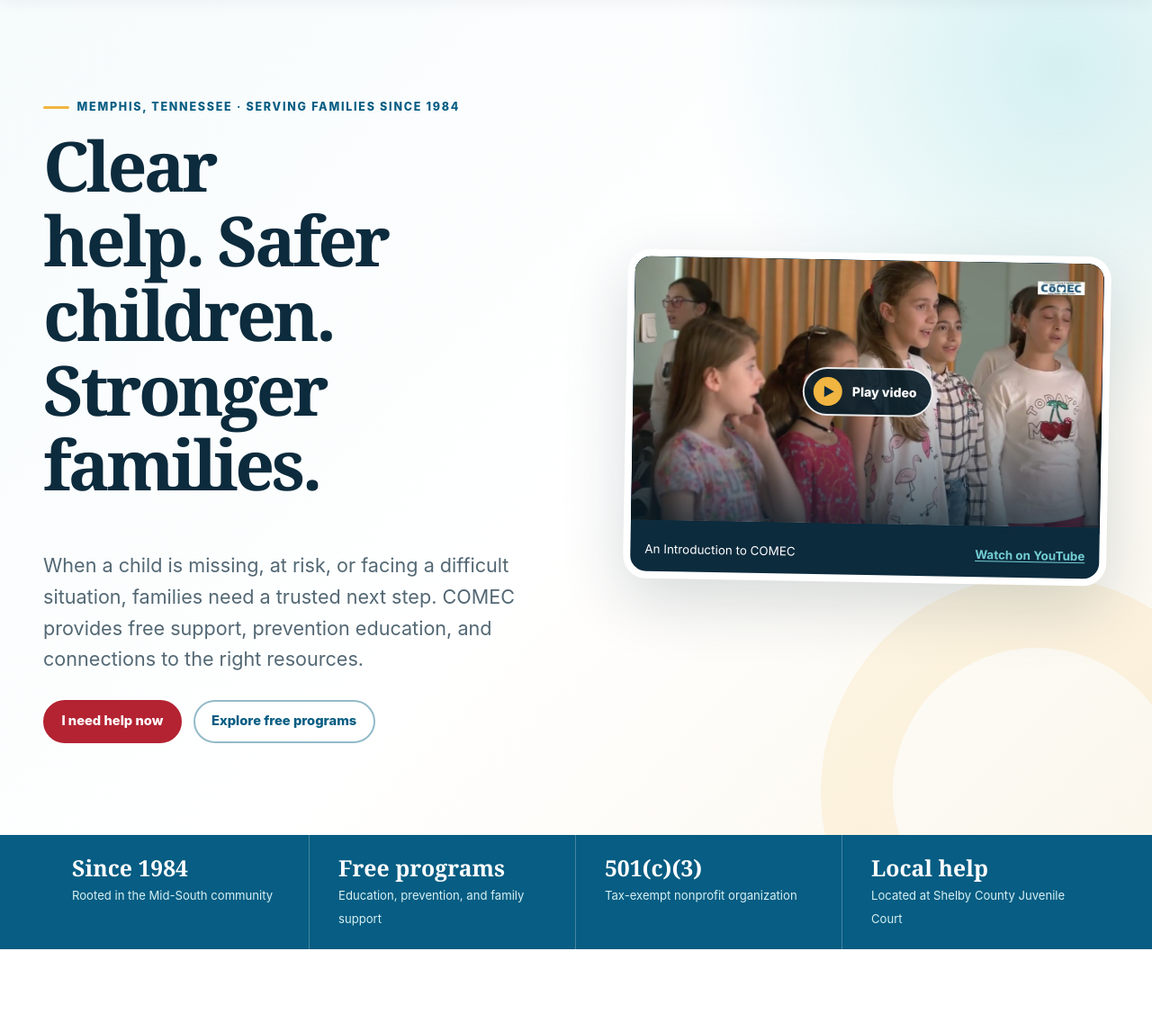
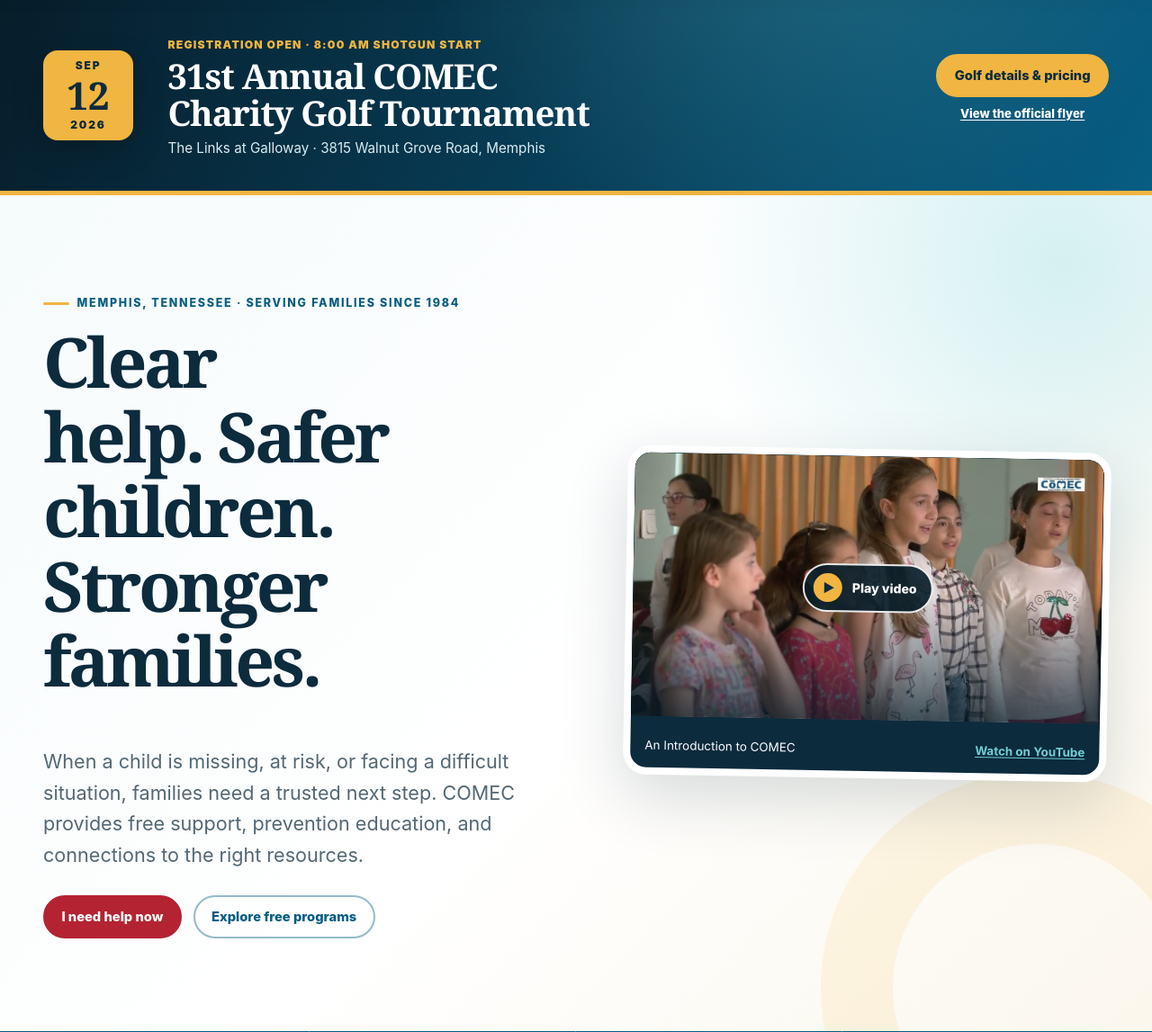
Before and after one commit to aces40love/COMEC2, a PHP site: page / in a window 1280 px wide. Shown: the part 135-1282 px from the top of the page at 90% size. Run offline with PHP 8.4, Linux system fonts and the light colour scheme.

Commit message:
Feature golf tournament and harden video playback

```diff
--- a/assets/css/styles.css
+++ b/assets/css/styles.css
@@ -181,6 +181,86 @@ li + li {
   text-align: center;
 }
 
+.event-spotlight {
+  color: var(--white);
+  background:
+    radial-gradient(circle at 70% -70%, rgba(115, 206, 212, 0.25), transparent 28rem),
+    linear-gradient(112deg, var(--navy-deep), var(--blue));
+  border-bottom: 0.35rem solid var(--gold);
+}
+
+.event-spotlight__inner {
+  display: grid;
+  grid-template-columns: auto minmax(0, 1fr) auto;
+  align-items: center;
+  gap: clamp(1.25rem, 3vw, 2.5rem);
+  padding-block: clamp(1.35rem, 3vw, 2.2rem);
+}
+
+.event-spotlight__date {
+  display: grid;
+  place-items: center;
+  width: 6.25rem;
+  min-height: 6.25rem;
+  padding: 0.55rem;
+  color: var(--navy);
+  background: var(--gold);
+  border-radius: var(--radius);
+  box-shadow: 0 12px 35px rgba(0, 0, 0, 0.2);
+  line-height: 1;
+}
+
+.event-spotlight__date span,
+.event-spotlight__date small {
+  font-size: 0.75rem;
+  font-weight: 900;
+  letter-spacing: 0.15em;
+}
+
+.event-spotlight__date strong {
+  font-family: var(--font-display);
+  font-size: 2.65rem;
+}
+
+.event-spotlight__copy h2 {
+  margin: 0.15rem 0 0.35rem;
+  color: var(--white);
+  font-size: clamp(1.55rem, 3vw, 2.45rem);
+  letter-spacing: -0.025em;
+}
+
+.event-spotlight__copy p {
+  margin: 0;
+  color: #d8edf1;
+  font-size: 0.95rem;
+}
+
+.event-spotlight__kicker {
+  color: var(--gold);
+  font-size: 0.76rem;
+  font-weight: 900;
+  letter-spacing: 0.1em;
+  text-transform: uppercase;
+}
+
+.event-spotlight__actions {
+  display: grid;
+  gap: 0.45rem;
+  width: min(100%, 15rem);
+  text-align: center;
+}
+
+.event-spotlight__flyer {
+  min-height: 2.25rem;
+  color: var(--white);
+  font-size: 0.82rem;
+  font-weight: 800;
+}
+
+.event-spotlight__flyer:hover {
+  color: var(--gold);
+}
+
 .section {
   padding-block: clamp(4.5rem, 8vw, 7.5rem);
 }
@@ -1823,6 +1903,18 @@ li + li {
     display: none;
   }
 
+  .event-spotlight__inner {
+    grid-template-columns: auto minmax(0, 1fr);
+  }
+
+  .event-spotlight__actions {
+    grid-column: 1 / -1;
+    grid-template-columns: minmax(0, 15rem) auto;
+    align-items: center;
+    width: 100%;
+    text-align: left;
+  }
+
   .hero__inner {
     grid-template-columns: 1fr;
     min-height: auto;
@@ -1908,6 +2000,28 @@ li + li {
   .header-inner {
     grid-template-columns: minmax(0, 13rem) auto;
     justify-content: space-between;
+  }
+
+  .event-spotlight__date {
+    width: 5.25rem;
+    min-height: 5.25rem;
+  }
+
+  .event-spotlight__date strong {
+    font-size: 2.15rem;
+  }
+
+  .event-spotlight__copy h2 {
+    font-size: 1.35rem;
+  }
+
+  .event-spotlight__actions {
+    grid-template-columns: 1fr;
+    text-align: center;
+  }
+
+  .event-spotlight__actions .button {
+    width: 100%;
   }
 
   .eyebrow {
--- a/assets/js/main.js
+++ b/assets/js/main.js
@@ -51,7 +51,17 @@
       }
 
       const iframe = document.createElement("iframe");
-      iframe.src = "https://www.youtube-nocookie.com/embed/" + encodeURIComponent(videoId) + "?autoplay=1&rel=0";
+      const embedParams = new URLSearchParams({
+        autoplay: "1",
+        playsinline: "1",
+        rel: "0"
+      });
+
+      if (window.location.origin && window.location.origin !== "null") {
+        embedParams.set("origin", window.location.origin);
+      }
+
+      iframe.src = "https://www.youtube-nocookie.com/embed/" + encodeURIComponent(videoId) + "?" + embedParams.toString();
       iframe.title = "An Introduction to COMEC";
       iframe.loading = "eager";
       iframe.referrerPolicy = "strict-origin-when-cross-origin";
--- a/index.html
+++ b/index.html
@@ -86,6 +86,25 @@
   </header>
 
   <main id="main-content">
+    <section class="event-spotlight" aria-labelledby="home-golf-title">
+      <div class="container event-spotlight__inner">
+        <div class="event-spotlight__date" aria-hidden="true">
+          <span>SEP</span>
+          <strong>12</strong>
+          <small>2026</small>
+        </div>
+        <div class="event-spotlight__copy">
+          <span class="event-spotlight__kicker">Registration open · 8:00 AM shotgun start</span>
+          <h2 id="home-golf-title">31st Annual COMEC Charity Golf Tournament</h2>
+          <p>The Links at Galloway · 3815 Walnut Grove Road, Memphis</p>
+        </div>
+        <div class="event-spotlight__actions">
+          <a class="button button--gold" href="events.html#golf">Golf details &amp; pricing</a>
+          <a class="event-spotlight__flyer" href="assets/docs/comec-2026-golf-flyer.pdf">View the official flyer</a>
+        </div>
+      </div>
+    </section>
+
     <section class="hero">
       <div class="container hero__inner">
         <div class="hero__content">
@@ -98,7 +117,7 @@
           </div>
         </div>
 
-        <div class="hero__media">
+        <div class="hero__media" id="comec-video">
           <div class="video-card">
             <div class="video-frame" data-video-id="IUwCqhVjnOg" data-video-url="https://www.youtube.com/watch?v=IUwCqhVjnOg">
               <button class="video-launch" type="button" aria-label="Play An Introduction to COMEC" data-video-launch>
```
